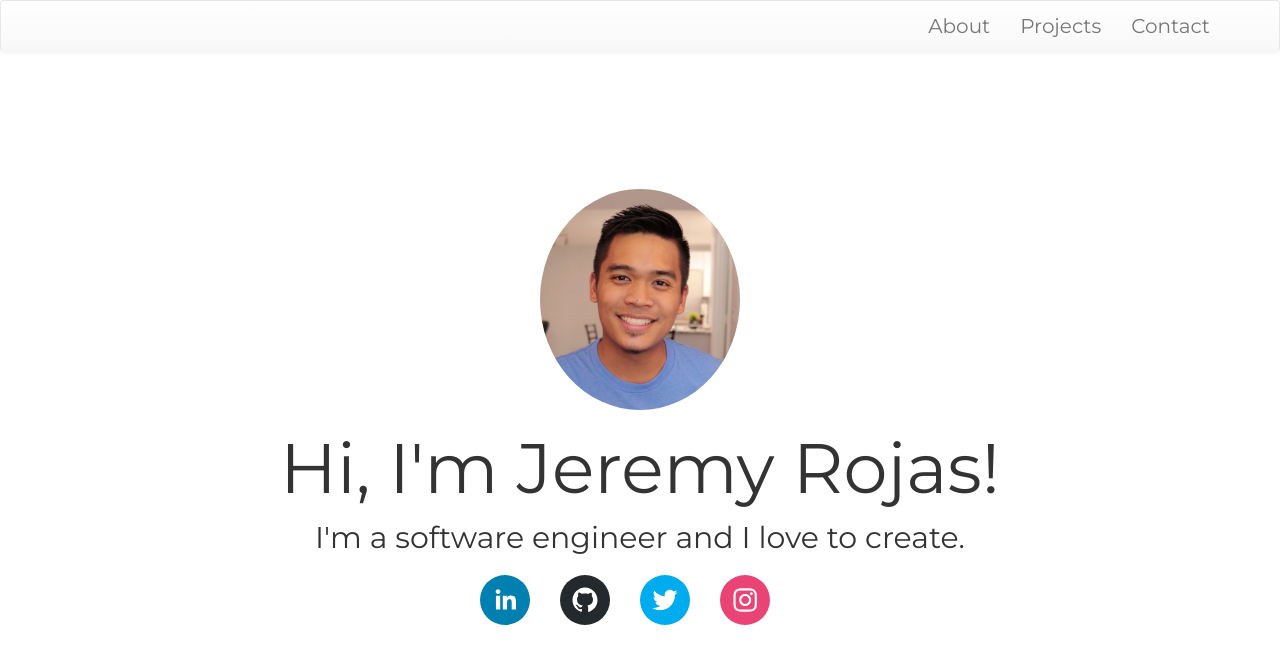
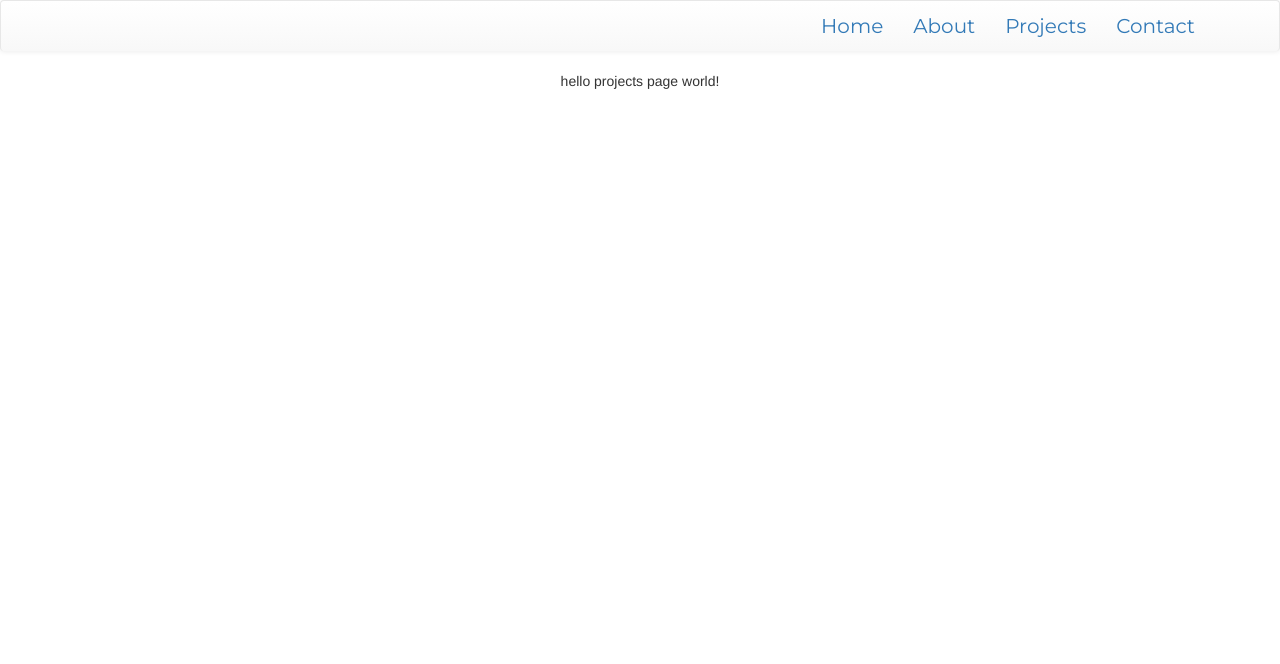
Before and after one commit to jeremyrojas/jeremyrojas.github.io, a React (Create React App) app: page /projects in a window 1280 px wide. Shown: the top 664 px of the page. Built offline with nearby package versions, Linux system fonts and the light colour scheme.

Commit message:
added navbar react-router links, added home/about/projects/contact pages, re-orged project file structure

```diff
--- a/src/App.js
+++ b/src/App.js
@@ -1,42 +1,18 @@
 import React, { Component } from 'react';
+import {BrowserRouter} from 'react-router-dom'
+import NavigationBar from './components/NavigationBar/NavigationBar';
+import Main from './components/Main/Main';
 import './App.css';
-import { Grid, Navbar, Nav, NavItem, Jumbotron, Button, Image } from 'react-bootstrap';
-import profilePic from'./profile-pic.png';
-import { SocialIcon } from 'react-social-icons';
 
 class App extends Component {
   render() {
     return (
-      <div className="App">
-        <Navbar>
-          <Nav pullRight className="navbar-buttons">
-            <NavItem eventKey={1} href="#">
-              About
-            </NavItem>
-            <NavItem eventKey={2} href="#">
-              Projects
-            </NavItem>
-            <NavItem eventKey={3} href="#">
-              Contact
-            </NavItem>
-          </Nav>
-        </Navbar>
-        <Jumbotron className="jumbo">
-          <Grid>
-            <Image width={200} className="img-fluid" src={profilePic} circle />
-          </Grid>
-          <h1 className="main-header-font">Hi, I'm Jeremy Rojas!</h1>
-          <p className="main-header-subtitle-font">
-            I'm a software engineer and I love to create.
-          </p>
-          <div>
-            <SocialIcon url="https://www.linkedin.com/in/jeremytrojas/jeremy_tri"/>
-            <SocialIcon url="https://github.com/jeremytrojas"/>
-            <SocialIcon url="https://twitter.com/jeremy_tri"/>
-            <SocialIcon url="https://www.instagram.com/jeremy_tri/"/>
-          </div>
-        </Jumbotron>
-      </div>
+      <BrowserRouter>
+        <div className="App">
+          <NavigationBar/>
+          <Main/>
+        </div>
+      </BrowserRouter>
     );
   }
 }
--- /dev/null
+++ b/src/components/Main/Main.js
@@ -0,0 +1,19 @@
+import React from 'react'
+import { Switch, Route } from 'react-router-dom'
+import HomePage from './../../pages/HomePage/HomePage';
+import AboutPage from './../../pages/AboutPage/AboutPage';
+import ProjectsPage from './../../pages/ProjectsPage/ProjectsPage';
+import ContactPage from './../../pages/ContactPage/ContactPage';
+
+const Main = () => (
+  <main>
+    <Switch>
+      <Route exact path='/' component={HomePage}/>
+      <Route path='/about' component={AboutPage}/>
+      <Route path='/projects' component={ProjectsPage}/>
+      <Route path='/contact' component={ContactPage}/>
+    </Switch>
+  </main>
+)
+
+export default Main
--- /dev/null
+++ b/src/components/NavigationBar/NavigationBar.js
@@ -0,0 +1,30 @@
+import React from 'react'
+import { Link } from 'react-router-dom'
+import { Navbar, Nav, NavItem } from 'react-bootstrap';
+// The Header creates links that can be used to navigate
+// between routes.
+const NavigationBar = () => (
+  <Navbar collapseOnSelect>
+    <Navbar.Header>
+      <Navbar.Toggle/>
+    </Navbar.Header>
+    <Navbar.Collapse>
+      <Nav pullRight className="navbar-buttons">
+        <NavItem eventKey={1}>
+          <Link to="/">Home</Link>
+        </NavItem>
+        <NavItem eventKey={2}>
+          <Link to="/about">About</Link>
+        </NavItem>
+        <NavItem eventKey={3}>
+          <Link to="/projects">Projects</Link>
+        </NavItem>
+        <NavItem eventKey={4}>
+          <Link to="/contact">Contact</Link>
+        </NavItem>
+      </Nav>
+    </Navbar.Collapse>
+  </Navbar>
+)
+
+export default NavigationBar
--- /dev/null
+++ b/src/pages/AboutPage/AboutPage.js
@@ -0,0 +1,10 @@
+import React from 'react';
+
+const AboutPage = () =>
+(
+  <div>
+    hello about page world!
+  </div>
+)
+
+export default AboutPage;
--- /dev/null
+++ b/src/pages/ContactPage/ContactPage.js
@@ -0,0 +1,11 @@
+import React from 'react';
+// import './style.scss';
+
+const ContactPage = () =>
+(
+  <div>
+    hello contact page world!
+  </div>
+)
+
+export default ContactPage;
--- /dev/null
+++ b/src/pages/HomePage/HomePage.js
@@ -0,0 +1,32 @@
+import React from 'react'
+import { Grid, Jumbotron, Image } from 'react-bootstrap';
+import profilePic from'./../../profile-pic.png';
+import { SocialIcon } from 'react-social-icons';
+// import { Switch, Route } from 'react-router-dom'
+// import Home from './Home'
+// import AboutPage from './pages/AboutPage'
+
+// The Main component renders one of the three provided
+// Routes (provided that one matches). Both the /roster
+// and /schedule routes will match any pathname that starts
+// with /roster or /schedule. The / route will only match
+// when the pathname is exactly the string "/"
+const HomePage = () => (
+  <Jumbotron className="jumbo">
+    <Grid>
+      <Image width={200} className="img-fluid" src={profilePic} circle />
+    </Grid>
+    <h1 className="main-header-font">Hi, I'm Jeremy Rojas!</h1>
+    <p className="main-header-subtitle-font">
+      I'm a software engineer and I love to create with code.
+    </p>
+    <div>
+      <SocialIcon url="https://www.linkedin.com/in/jeremytrojas/jeremy_tri"/>
+      <SocialIcon url="https://github.com/jeremytrojas"/>
+      <SocialIcon url="https://twitter.com/jeremy_tri"/>
+      <SocialIcon url="https://www.instagram.com/jeremy_tri/"/>
+    </div>
+  </Jumbotron>
+)
+
+export default HomePage
--- /dev/null
+++ b/src/pages/ProjectsPage/ProjectsPage.js
@@ -0,0 +1,11 @@
+import React from 'react';
+// import './style.scss';
+
+const ProjectsPage = () =>
+(
+  <div>
+    hello projects page world!
+  </div>
+)
+
+export default ProjectsPage;
```
